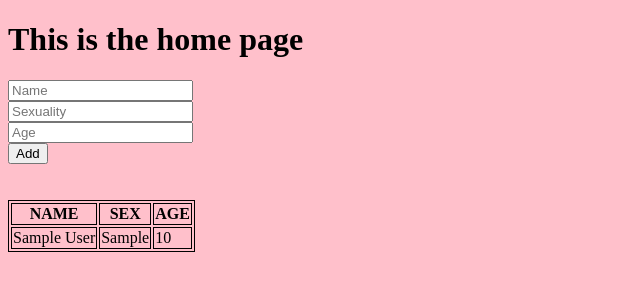
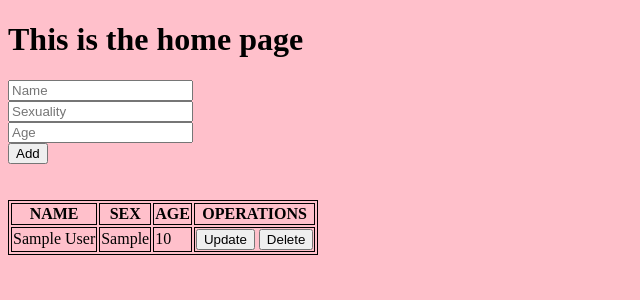
Before and after one commit to ElTrackiras/FlaskTutorial2025, a Flask app: page /home in a window 1280 px wide. Shown: the top 300 px of the page, without its empty margins (0-640 px from the left). Run offline with Flask 3, Linux system fonts and the light colour scheme; tables that the repository leaves empty or names only in its code hold one stand-in row (values such as "Sample post").

Commit message:
Part 10: Deleting data from database and simple logic about multiple buttons in a form

```diff
--- a/main.py
+++ b/main.py
@@ -49,5 +49,21 @@ def enroll_student():
 
     return redirect(url_for('home_page'))
 
+
+@app.route("/delete_student", methods=["POST"])
+def delete_student():
+    btn_pressed = request.form.get("action_btn")
+
+    if btn_pressed == "update_btn":
+        print("YOU ARE TRYING TO UPDATE")
+    else:
+        student_id = request.form.get("student_id_inp")
+        sql = "DELETE FROM students WHERE student_id=%s"
+        cursor.execute(sql, (student_id, ))
+        connection.commit()
+        return redirect(url_for("home_page"))
+
+
+
 if __name__ == "__main__":
     app.run(debug=True)
--- a/templates/home.html
+++ b/templates/home.html
@@ -21,6 +21,7 @@
             <th>NAME</th>
             <th>SEX</th>
             <th>AGE</th>
+            <th>OPERATIONS</th>
         </tr>
 
         {% for i in std %}
@@ -28,6 +29,13 @@
             <td>{{i['student_name']}}</td>
             <td>{{i['student_sex']}}</td>
             <td>{{i['student_age']}}</td>
+            <td>
+                <form action="/delete_student" method="post">
+                    <input type="text" name="student_id_inp" value="{{i['student_id']}}" hidden>
+                    <button name="action_btn" value="update_btn">Update</button>
+                    <button name="action_btn" value="delete_btn">Delete</button>
+                </form>
+            </td>
         </tr>
         {% endfor %}
 
```
